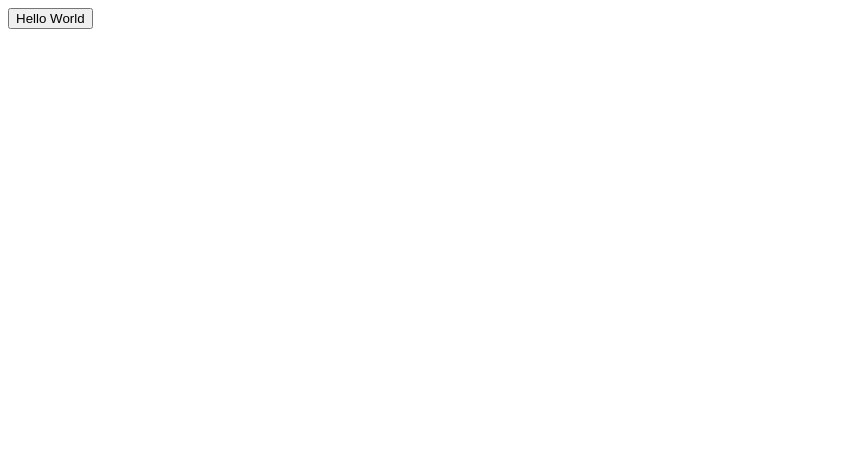
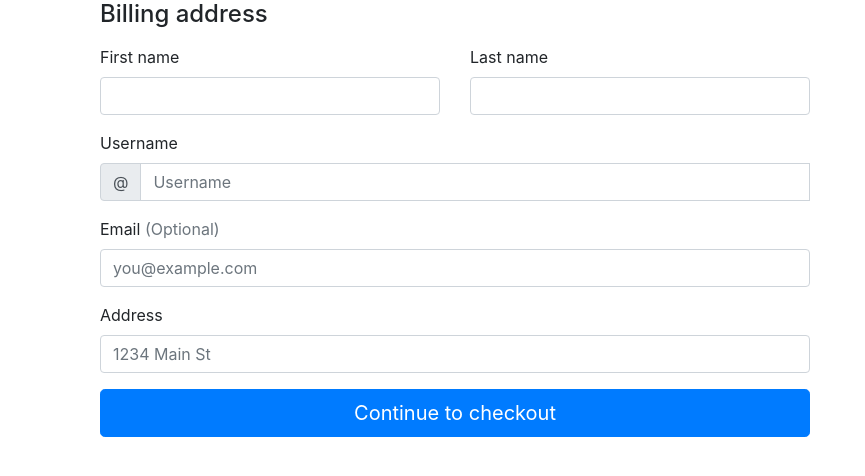
Before and after one commit to saniaBarish/Test-System, a React (Create React App) app: page /registration in a window 1280 px wide. Shown: the top 476 px of the page, without its empty margins (0-865 px from the left). Built offline with nearby package versions, Linux system fonts and the light colour scheme.

Commit message:
add component LoginPage and RegistrationPage

```diff
--- a/package.json
+++ b/package.json
@@ -30,10 +30,6 @@
     "not op_mini all"
   ],
   "devDependencies": {
-    "babel-eslint": "^10.0.1",
-    "eslint-config-airbnb": "^17.1.0",
-    "eslint-plugin-import": "^2.14.0",
-    "eslint-plugin-jsx-a11y": "^6.1.2",
     "eslint-plugin-react": "^7.11.1"
   }
 }
--- a/public/index.html
+++ b/public/index.html
@@ -2,6 +2,7 @@
 <html lang="en">
   <head>
     <meta charset="utf-8">
+    <link rel="stylesheet" href="https://stackpath.bootstrapcdn.com/bootstrap/4.1.3/css/bootstrap.min.css" />
     <title>Test System</title>
   </head>
   <body>
--- /dev/null
+++ b/src/components/LoginPage/LoginPage.css
@@ -0,0 +1,14 @@
+.login-page{
+  height: 500px;
+  width: 300px;
+  margin: 200px auto;
+  text-align: center;
+}
+
+.login-page input{
+  margin: 5px 0;
+}
+
+.login-page :any-link{
+  text-decoration: none;
+}
--- /dev/null
+++ b/src/components/LoginPage/LoginPage.js
@@ -0,0 +1,31 @@
+import React from 'react';
+import { Link } from 'react-router-dom';
+
+import "./LoginPage.css"
+
+
+const LoginPage = ({onLogin}) =>{
+
+  return (
+    <div className="login-page">
+      <form className="form-signin">
+        <h1 className="h3 mb-3 font-weight-normal">Please sign in</h1>
+        <label htmlFor="inputEmail" className="sr-only">Email address</label>
+        <input type="email" id="inputEmail" className="form-control" placeholder="Email address" required="" autoFocus=""/>
+        <label htmlFor="inputPassword" className="sr-only">Password</label>
+        <input type="password" id="inputPassword" className="form-control" placeholder="Password" required=""/>
+        <div className="checkbox mb-3">
+          <label>
+            <input type="checkbox" value="remember-me" /> Remember me
+          </label>
+        </div>
+        <button className="btn btn-lg btn-primary btn-block" type="submit">Sign in</button>
+        <Link to="/registration">
+          <button type="button" className="btn btn-danger btn-lg btn-block">Registration</button>
+        </Link>
+      </form>
+    </div>
+  )
+}
+
+export default LoginPage;
--- /dev/null
+++ b/src/components/LoginPage/index.js
@@ -0,0 +1,3 @@
+import LoginPage from './LoginPage';
+
+export default LoginPage;
--- /dev/null
+++ b/src/components/RegistrationPage/RegistrationPage.js
@@ -0,0 +1,63 @@
+import React from 'react';
+
+import "./RegistrationPage.css";
+
+const RegistrationPage = ({onRegistration}) => {
+  return(
+    <div className="container">
+    <div className="col-md-8 order-md-1">
+      <h4 className="mb-3">Billing address</h4>
+      <form className="needs-validation" novalidate="">
+        <div className="row">
+          <div className="col-md-6 mb-3">
+            <label htmlFor="firstName">First name</label>
+            <input type="text" className="form-control" id="firstName" placeholder="" value="" required=""/>
+            <div className="invalid-feedback">
+              Valid first name is required.
+            </div>
+        </div>
+          <div className="col-md-6 mb-3">
+            <label htmlFor="lastName">Last name</label>
+            <input type="text" className="form-control" id="lastName" placeholder="" value="" required=""/>
+            <div className="invalid-feedback">
+              Valid last name is required.
+            </div>
+          </div>
+        </div>
+
+        <div className="mb-3">
+          <label htmlFor="username">Username</label>
+          <div className="input-group">
+            <div className="input-group-prepend">
+              <span className="input-group-text">@</span>
+            </div>
+            <input type="text" className="form-control" id="username" placeholder="Username" required=""/>
+            <div className="invalid-feedback">
+              Your username is required.
+            </div>
+          </div>
+        </div>
+
+        <div className="mb-3">
+          <label htmlFor="email">Email <span className="text-muted">(Optional)</span></label>
+          <input type="email" className="form-control" id="email" placeholder="you@example.com"/>
+          <div className="invalid-feedback">
+            Please enter a valid email address for shipping updates.
+          </div>
+        </div>
+
+        <div className="mb-3">
+          <label htmlFor="address">Address</label>
+          <input type="text" className="form-control" id="address" placeholder="1234 Main St" required=""/>
+          <div className="invalid-feedback">
+            Please enter your shipping address.
+          </div>
+        </div>
+        <button class="btn btn-primary btn-lg btn-block" type="button" onClick={onRegistration}>Continue to checkout</button>
+      </form>
+    </div>
+    </div>
+  )
+}
+
+export default RegistrationPage;
--- /dev/null
+++ b/src/components/RegistrationPage/index.js
@@ -0,0 +1,3 @@
+import RegistrationPage from './RegistrationPage';
+
+export default RegistrationPage;
--- a/src/containers/App/App.js
+++ b/src/containers/App/App.js
@@ -1,23 +1,40 @@
 import React, { Component } from 'react';
 import { connect } from 'react-redux';
+import { BrowserRouter as Router, Route, Switch, Redirect } from 'react-router-dom';
 
 
 import './App.css';
 
 import { getPhrases, phrasesSelector } from '../../reducers';
+import LoginPage from '../../components/LoginPage';
+import RegistrationPage from '../../components/RegistrationPage';
 
 
 class App extends Component {
-    state = {
-      logged: false,
-    }
+  state = {
+    logged: true,
+  }
 
-    render(){
+  onLogin = () =>{
+    console.log('loggin');
+  }
 
-        return(
-            <button onClick={this.props.getPhrases}>Hello World</button>
-        )
-    }
+  render() {
+    const { logged } = this.state;
+    const { getPhrases } = this.props;
+    return (
+      <Router>
+        <div>
+          <Switch>
+            <Route path="/login" render={()=><LoginPage onLogin={this.onLogin} />} />
+            <Route path="/registration" render={() => <RegistrationPage />} />
+            <Redirect to="/login" />
+          </Switch>
+          {/* <RegistrationPage /> */}
+        </div>
+      </Router>
+    )
+  }
 }
 
 export default connect(
```
Also changed, not shown: .eslintrc.json, src/components/RegistrationPage/RegistrationPage.css (added), 1 other file (tests, documents, lock files or other folders).
